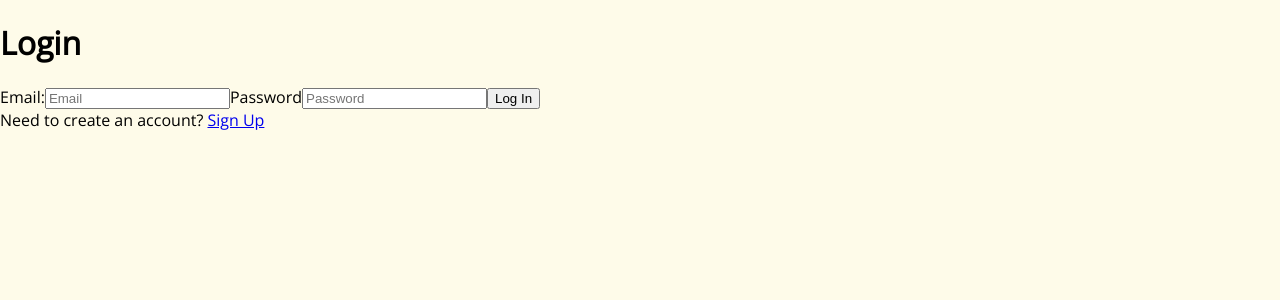
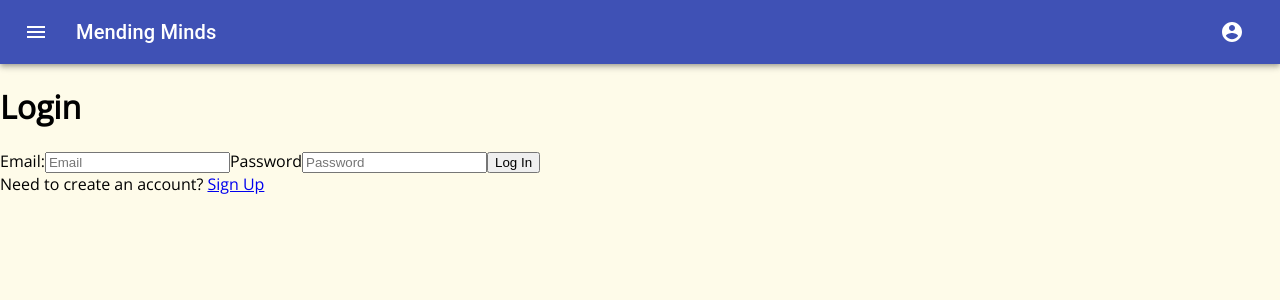
Before and after one commit to Latinobull/Revitalize, a React (Create React App) app in the folder client/: page /login in a window 1280 px wide. Shown: the top 300 px of the page. Built offline with nearby package versions, Linux system fonts and the light colour scheme; no server answers.

Commit message:
adding appbar to main file

```diff
--- a/client/src/App.js
+++ b/client/src/App.js
@@ -1,17 +1,19 @@
-import React, { Component } from 'react';
-import './App.css';
-import Signup from './component/Signup2.0';
-import { AuthProvider } from './Authenticate/AuthContext';
-import { BrowserRouter as Router, Switch, Route } from 'react-router-dom';
-import Main_Page from './component/Main_Page';
-import Login from './component/Login2.0';
-import Recipes from "./component/Recipes/Recipes"
-import Journals from "./component/Journals/index"
-import PrivateRoute from './component/PrivateRoute';
+import React, { Component } from "react";
+import "./App.css";
+import Signup from "./component/Signup2.0";
+import { AuthProvider } from "./Authenticate/AuthContext";
+import { BrowserRouter as Router, Switch, Route } from "react-router-dom";
+import Main_Page from "./component/Main_Page";
+import Login from "./component/Login2.0";
+import Recipes from "./component/Recipes/Recipes";
+import Journals from "./component/Journals/index";
+import PrivateRoute from "./component/PrivateRoute";
+import Appbar from "./component/Appbar";
 class App extends Component {
   render() {
     return (
       <Router>
+        <Appbar />
         <AuthProvider>
           <Switch>
             <PrivateRoute exact path="/" component={Main_Page} />
--- a/client/src/component/Appbar/index.js
+++ b/client/src/component/Appbar/index.js
@@ -45,10 +45,10 @@ export default function Appbar() {
   return (
     <div className={classes.root}>
       <FormGroup>
-        <FormControlLabel
+        {/* <FormControlLabel
           control={<Switch checked={auth} onChange={handleChange} aria-label="login switch" />}
           label={auth ? 'Logout' : 'Login'}
-        />
+        /> */}
       </FormGroup>
       <AppBar position="static">
         <Toolbar>
--- a/client/src/component/Recipes/Recipes.js
+++ b/client/src/component/Recipes/Recipes.js
@@ -4,6 +4,7 @@ import { v4 as uuidv4 } from "uuid";
 import RecipeReviewCard from "./RecipeCard.js";
 import axios from "axios";
 import { Grid } from "@material-ui/core";
+
 
 function Recipes() {
   const [query, setQuery] = useState("");
```
